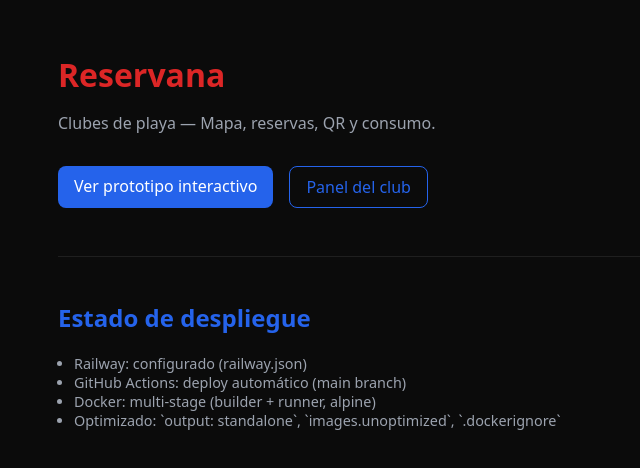
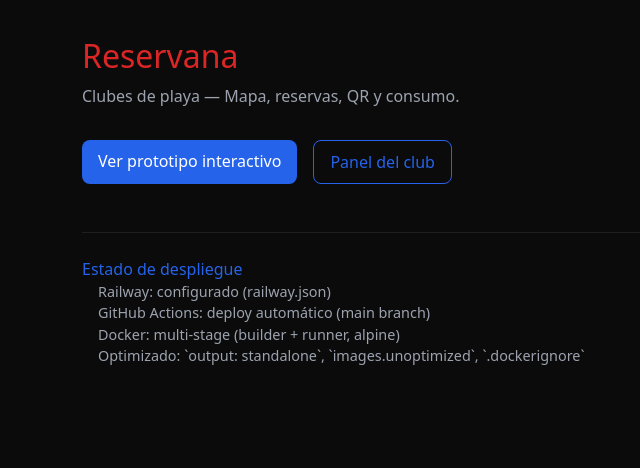
Before and after one commit to ReservacionDirecta/reservana, a Next.js app: page / in a window 1280 px wide. Shown: the top 468 px of the page, without its empty margins (32-672 px from the left). Built offline with nearby package versions, Linux system fonts and the light colour scheme.

Commit message:
feat: HeroUI integrado (manual con Tailwind v4 + colores marca), Next 16.3.6, build PASS, .gitignore actualizado

```diff
--- /dev/null
+++ b/app/globals.css
@@ -0,0 +1,22 @@
+@import "tailwindcss";
+
+@theme {
+  --color-background: #0b0b0b;
+  --color-foreground: #f4f4f4;
+  --color-card: #111;
+  --color-border: #1f1f1f;
+  --color-muted: #9ca3af;
+  --color-red: #dc2626;
+  --color-blue: #2563eb;
+  --color-gold: #eab308;
+  --font-sans: system-ui, -apple-system, sans-serif;
+}
+
+body {
+  background: var(--color-background);
+  color: var(--color-foreground);
+  font-family: var(--font-sans);
+  line-height: 1.5;
+  -webkit-font-smoothing: antialiased;
+  -moz-osx-font-smoothing: grayscale;
+}
--- a/app/layout.tsx
+++ b/app/layout.tsx
@@ -1,3 +1,5 @@
+import './globals.css';
+
 export const metadata = {
   title: 'Reservana — Beach Club PMS',
   description: 'Gestión de áreas, reservas y consumo para clubes de playa.',
--- a/package.json
+++ b/package.json
@@ -10,9 +10,13 @@
     "lint": "echo 'skip lint in build'"
   },
   "dependencies": {
+    "@heroui/react": "^3.2.6",
+    "autoprefixer": "^10.6.1",
     "next": "^16.3.6",
+    "postcss": "^8.5.28",
     "react": "^19.3.0",
-    "react-dom": "^19.3.0"
+    "react-dom": "^19.3.0",
+    "tailwindcss": "^4.3.3"
   },
   "devDependencies": {
     "@types/node": "20.16.2",
```
